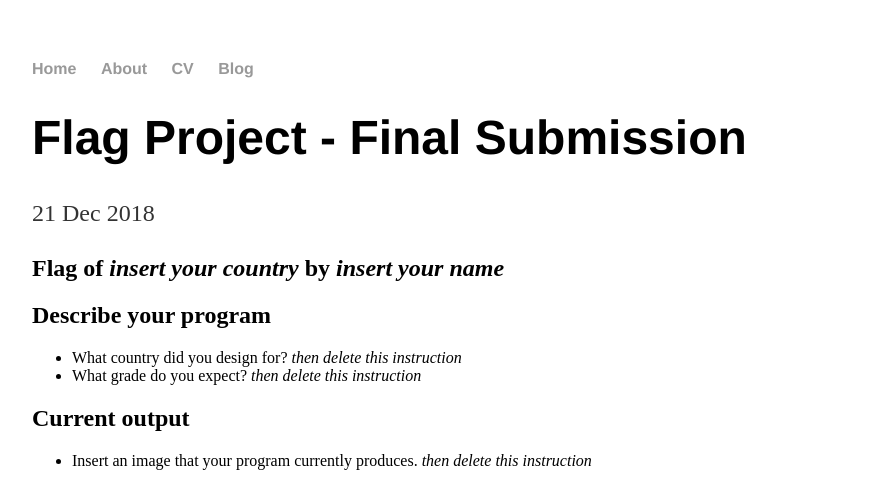
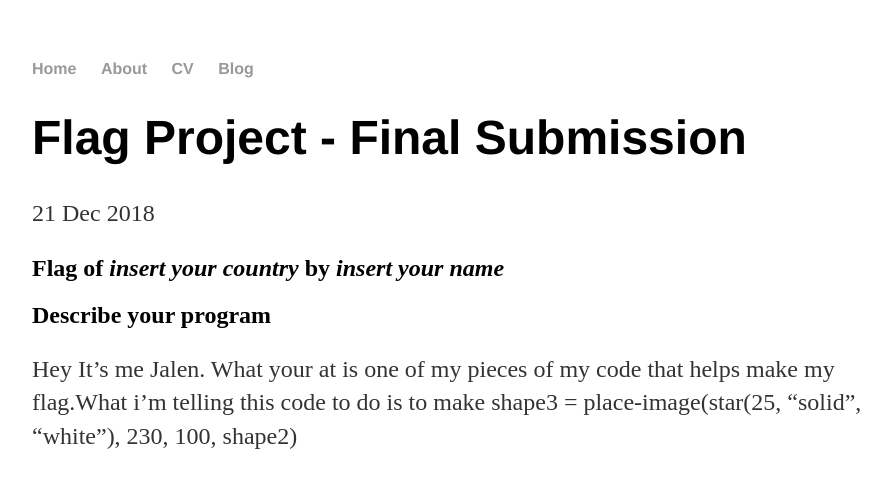
Before and after one commit to Jalend1736/Jalend1736.github.io, a Jekyll site: the page built from _posts/2018-12-21-flag-project.md, in a window 1280 px wide. Shown: the top 482 px of the page, without its empty margins (160-1051 px from the left). Built offline with Jekyll 4.4.1, drawn with Linux system fonts in a browser that asks for light colours.

Commit message:
Update 2018-12-21-flag-project.md

```diff
--- a/_posts/2018-12-21-flag-project.md
+++ b/_posts/2018-12-21-flag-project.md
@@ -8,10 +8,10 @@ date: 2018-12-21
 
 ## Describe your program
 
--   What country did you design for? _then delete this instruction_
--   What grade do you expect? _then delete this instruction_
-
-<!--- Delete this comment and add your writing -->
+Hey It's me Jalen. What your at is one of my pieces of my code that helps make my flag.What i'm telling this code to do is to make
+shape3 = place-image(star(25, "solid", "white"),
+  230, 100,
+  shape2)
 
 ## Current output
 
```
